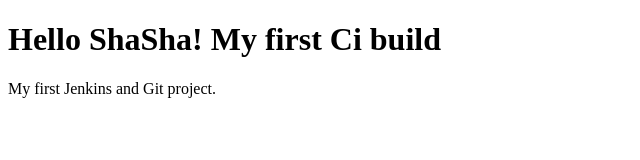
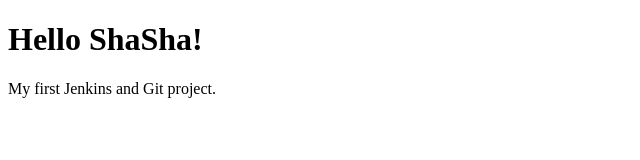
Before and after one commit to Shaheena7/Jenkins, a plain HTML site: page index.html in a window 1280 px wide. Shown: the whole page, without its empty margins (0-640 px from the left). Drawn offline with Linux system fonts and the light colour scheme.

Commit message:
Remove extra text from heading in index.html

```diff
--- a/index.html
+++ b/index.html
@@ -4,7 +4,7 @@
     <title>ShaSha Project</title>
 </head>
 <body>
-    <h1>Hello ShaSha! My first Ci build</h1>
+    <h1>Hello ShaSha!</h1>
     <p>My first Jenkins and Git project.</p>
 </body>
 </html>
```
